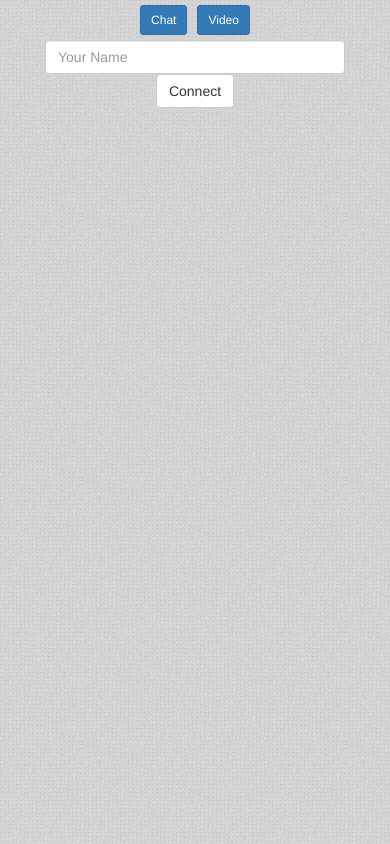
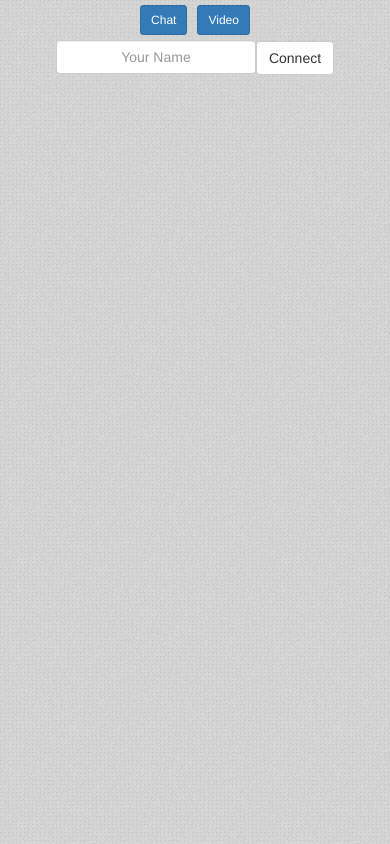
Before and after one commit to vinceroti/react-livechat, a React app: page /video in a window 390 px wide. Built offline with nearby package versions, Linux system fonts and the light colour scheme.

Commit message:
form styling for mobile

```diff
--- a/src/components/Video.js
+++ b/src/components/Video.js
@@ -66,11 +66,10 @@ class MessageForm extends React.Component {
       return alert('Both forms must be filled');
     }
 
-    var call = this.peer.call(remote,
+    let call = this.peer.call(remote,
       window.stream);
 
     call.on('stream', function(stream) {
-      console.log(stream);
       that.refs.remoteVideo.style.display= 'inline-block';
       that.refs.remoteVideo.src = window.URL.createObjectURL(stream);
       that.setState({ call: 'none' });
@@ -83,13 +82,13 @@ class MessageForm extends React.Component {
       <div>
         <h3 style={{display: this.state.h3}}> You're connected as {this.state.id}! </h3>
         <Form className="top-margin" onSubmit={this.handleConnectSubmit} inline>
-            <FormControl name="name" type="text" placeholder="Your Name" required />
+            <FormControl className="video-input" name="name" type="text" placeholder="Your Name" required />
             <Button type="submit">
               Connect
             </Button>
         </Form>
         <Form style={{display: this.state.call }}onSubmit={this.handleCallSubmit}inline>
-          <FormControl  name="connectionName" type="text" placeholder="Connection Name"  required />
+          <FormControl className="video-input" name="connectionName" type="text" placeholder="Connection Name"  required />
           <Button type="submit">
             Call
           </Button>
--- a/src/styles/main.css
+++ b/src/styles/main.css
@@ -53,6 +53,11 @@ main {
   border: none;
 }
 
+.video-input{
+  display: inline-block;
+  margin: 0px auto;
+  width: 200px;
+}
 
 video {
   margin-top: 10px;
```
